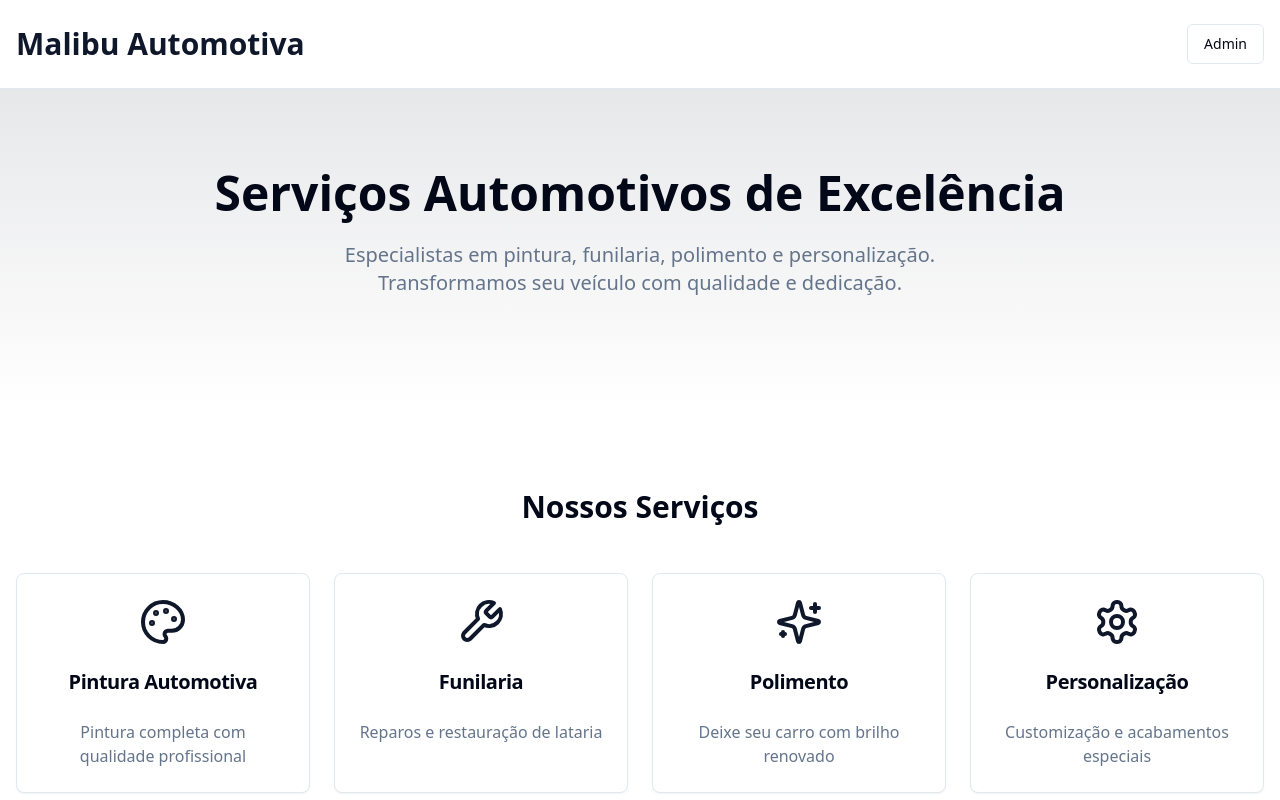
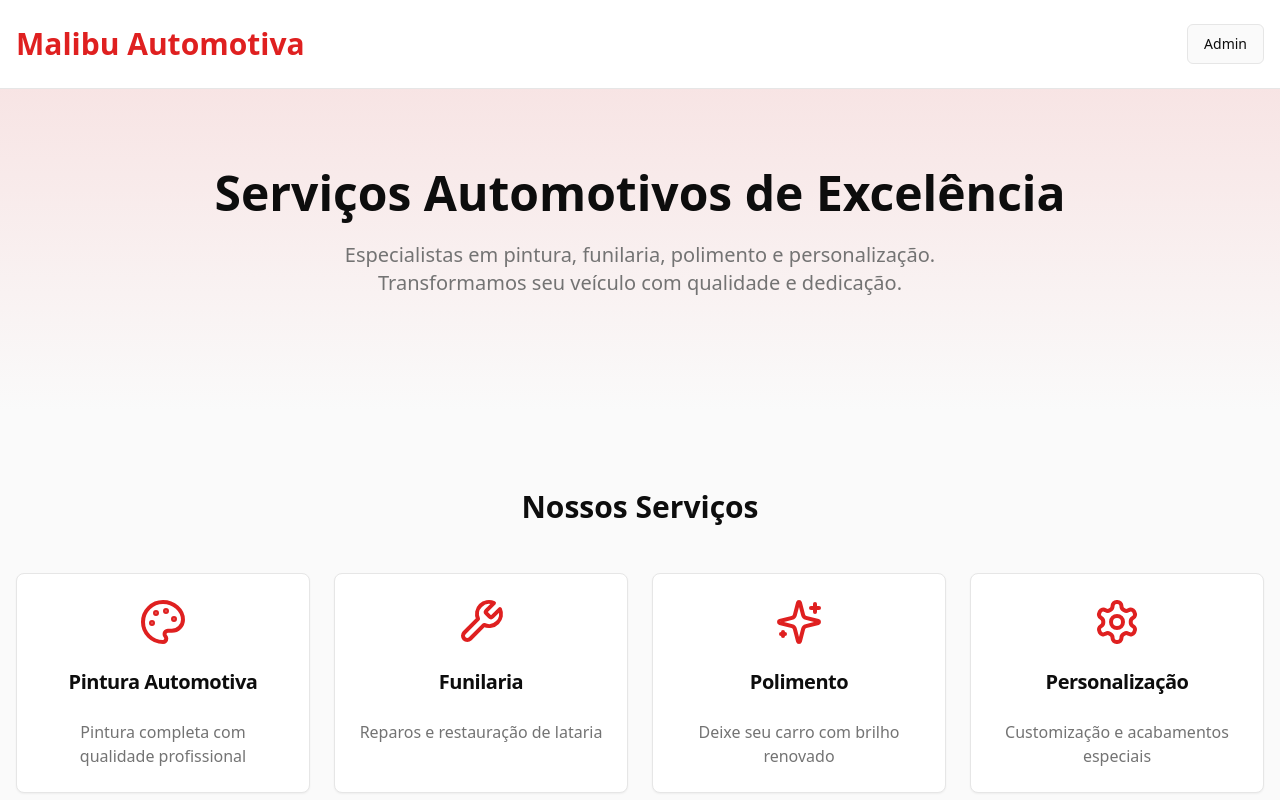
Before and after one commit to RodrigoLima1508/malibu-auto-engine, a React (Vite) app: page / in a window 1280 px wide. Shown: the top 800 px of the page. Built offline with nearby package versions, Linux system fonts and the light colour scheme.

Commit message:
Update colors to black and red
Update the application's color scheme to use black and red.

```diff
--- a/src/index.css
+++ b/src/index.css
@@ -8,89 +8,83 @@ All colors MUST be HSL.
 
 @layer base {
   :root {
-    --background: 0 0% 100%;
-    --foreground: 222.2 84% 4.9%;
+    --background: 0 0% 98%;
+    --foreground: 0 0% 5%;
 
     --card: 0 0% 100%;
-    --card-foreground: 222.2 84% 4.9%;
+    --card-foreground: 0 0% 5%;
 
     --popover: 0 0% 100%;
-    --popover-foreground: 222.2 84% 4.9%;
+    --popover-foreground: 0 0% 5%;
 
-    --primary: 222.2 47.4% 11.2%;
-    --primary-foreground: 210 40% 98%;
+    --primary: 0 75% 50%;
+    --primary-foreground: 0 0% 98%;
 
-    --secondary: 210 40% 96.1%;
-    --secondary-foreground: 222.2 47.4% 11.2%;
+    --secondary: 0 0% 96%;
+    --secondary-foreground: 0 0% 10%;
 
-    --muted: 210 40% 96.1%;
-    --muted-foreground: 215.4 16.3% 46.9%;
+    --muted: 0 0% 96%;
+    --muted-foreground: 0 0% 45%;
 
-    --accent: 210 40% 96.1%;
-    --accent-foreground: 222.2 47.4% 11.2%;
+    --accent: 0 75% 60%;
+    --accent-foreground: 0 0% 98%;
 
-    --destructive: 0 84.2% 60.2%;
-    --destructive-foreground: 210 40% 98%;
+    --destructive: 0 84% 60%;
+    --destructive-foreground: 0 0% 98%;
 
-    --border: 214.3 31.8% 91.4%;
-    --input: 214.3 31.8% 91.4%;
-    --ring: 222.2 84% 4.9%;
+    --border: 0 0% 90%;
+    --input: 0 0% 90%;
+    --ring: 0 75% 50%;
 
     --radius: 0.5rem;
 
     --sidebar-background: 0 0% 98%;
-
-    --sidebar-foreground: 240 5.3% 26.1%;
-
-    --sidebar-primary: 240 5.9% 10%;
-
+    --sidebar-foreground: 0 0% 20%;
+    --sidebar-primary: 0 75% 50%;
     --sidebar-primary-foreground: 0 0% 98%;
-
-    --sidebar-accent: 240 4.8% 95.9%;
-
-    --sidebar-accent-foreground: 240 5.9% 10%;
-
-    --sidebar-border: 220 13% 91%;
-
-    --sidebar-ring: 217.2 91.2% 59.8%;
+    --sidebar-accent: 0 0% 95%;
+    --sidebar-accent-foreground: 0 0% 10%;
+    --sidebar-border: 0 0% 90%;
+    --sidebar-ring: 0 75% 50%;
   }
 
   .dark {
-    --background: 222.2 84% 4.9%;
-    --foreground: 210 40% 98%;
+    --background: 0 0% 5%;
+    --foreground: 0 0% 95%;
 
-    --card: 222.2 84% 4.9%;
-    --card-foreground: 210 40% 98%;
+    --card: 0 0% 8%;
+    --card-foreground: 0 0% 95%;
 
-    --popover: 222.2 84% 4.9%;
-    --popover-foreground: 210 40% 98%;
+    --popover: 0 0% 8%;
+    --popover-foreground: 0 0% 95%;
 
-    --primary: 210 40% 98%;
-    --primary-foreground: 222.2 47.4% 11.2%;
+    --primary: 0 75% 55%;
+    --primary-foreground: 0 0% 95%;
 
-    --secondary: 217.2 32.6% 17.5%;
-    --secondary-foreground: 210 40% 98%;
+    --secondary: 0 0% 15%;
+    --secondary-foreground: 0 0% 90%;
 
-    --muted: 217.2 32.6% 17.5%;
-    --muted-foreground: 215 20.2% 65.1%;
+    --muted: 0 0% 15%;
+    --muted-foreground: 0 0% 65%;
 
-    --accent: 217.2 32.6% 17.5%;
-    --accent-foreground: 210 40% 98%;
+    --accent: 0 75% 55%;
+    --accent-foreground: 0 0% 95%;
 
-    --destructive: 0 62.8% 30.6%;
-    --destructive-foreground: 210 40% 98%;
+    --destructive: 0 84% 60%;
+    --destructive-foreground: 0 0% 95%;
 
-    --border: 217.2 32.6% 17.5%;
-    --input: 217.2 32.6% 17.5%;
-    --ring: 212.7 26.8% 83.9%;
-    --sidebar-background: 240 5.9% 10%;
-    --sidebar-foreground: 240 4.8% 95.9%;
-    --sidebar-primary: 224.3 76.3% 48%;
-    --sidebar-primary-foreground: 0 0% 100%;
-    --sidebar-accent: 240 3.7% 15.9%;
-    --sidebar-accent-foreground: 240 4.8% 95.9%;
-    --sidebar-border: 240 3.7% 15.9%;
-    --sidebar-ring: 217.2 91.2% 59.8%;
+    --border: 0 0% 20%;
+    --input: 0 0% 20%;
+    --ring: 0 75% 55%;
+
+    --sidebar-background: 0 0% 8%;
+    --sidebar-foreground: 0 0% 85%;
+    --sidebar-primary: 0 75% 55%;
+    --sidebar-primary-foreground: 0 0% 95%;
+    --sidebar-accent: 0 0% 15%;
+    --sidebar-accent-foreground: 0 0% 85%;
+    --sidebar-border: 0 0% 20%;
+    --sidebar-ring: 0 75% 55%;
   }
 }
 
```
